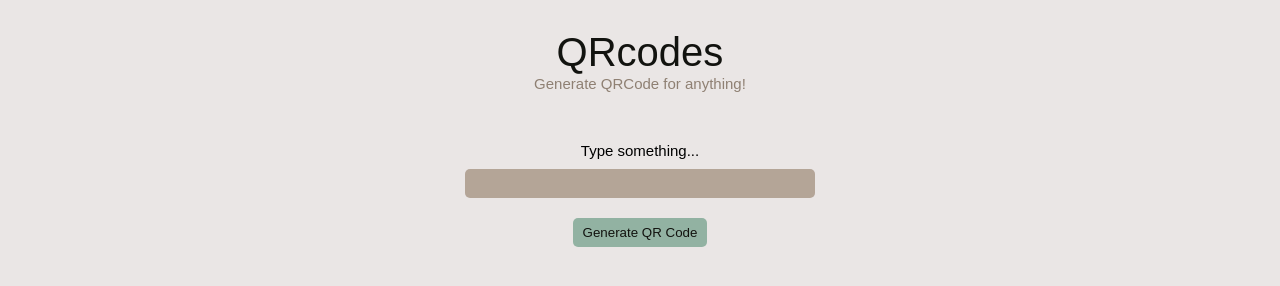
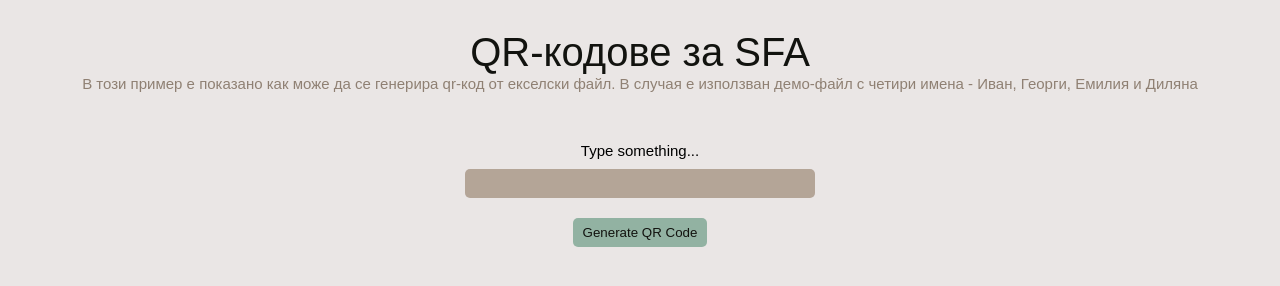
Before and after one commit to Galov/qr-myself, a plain HTML site: page index.html in a window 1280 px wide. Drawn offline with Linux system fonts and the light colour scheme.

Commit message:
Текст на кирилица

```diff
--- a/index.html
+++ b/index.html
@@ -10,8 +10,8 @@
 </head>
 <body>
     <section class="heading">
-        <div class="title">QRcodes</div>
-        <div class="sub-title">Generate QRCode for anything!</div>
+        <div class="title">QR-кодове за SFA</div>
+        <div class="sub-title">В този пример е показано как може да се генерира qr-код от екселски файл. В случая е използван демо-файл с четири имена - Иван, Георги, Емилия и Диляна</div>
     </section>
     <section class="user-input">
         <label for="input_text">Type something...</label>
```
